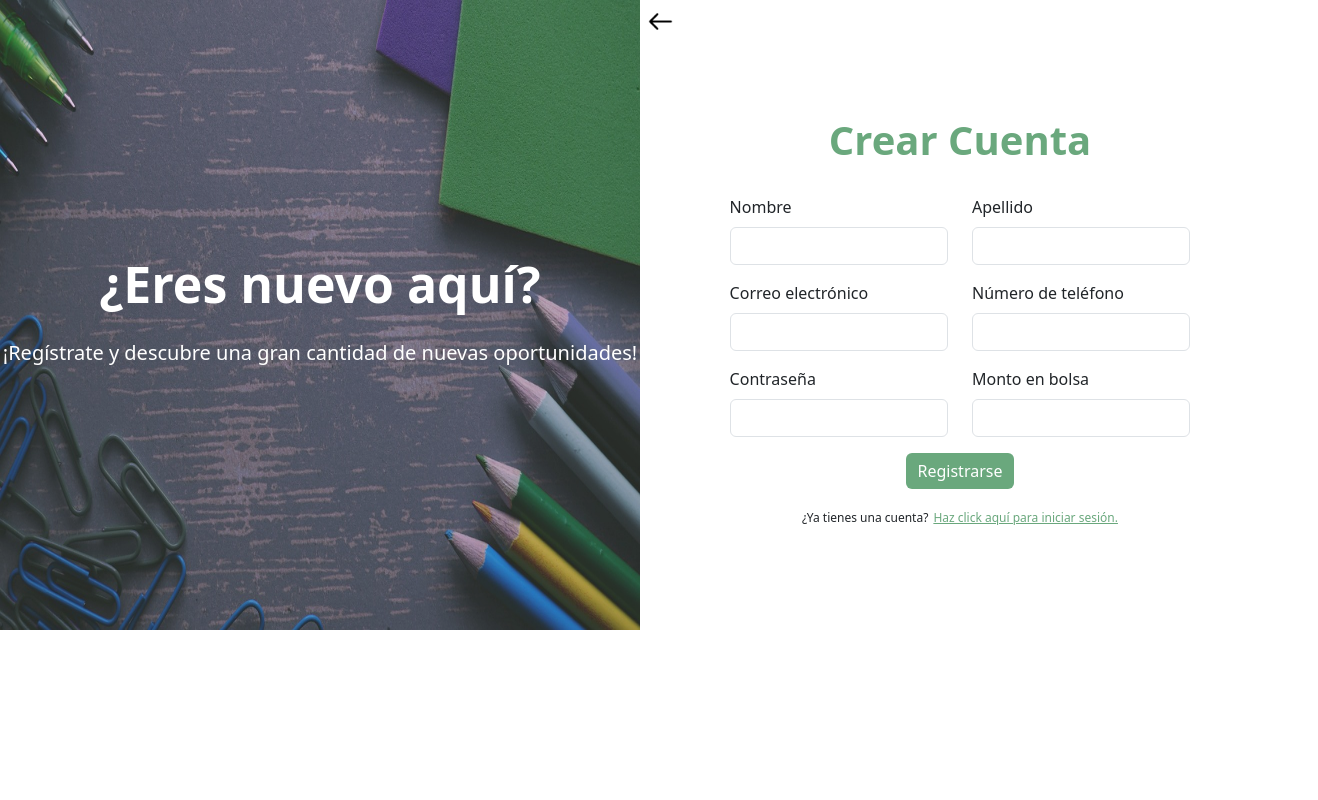
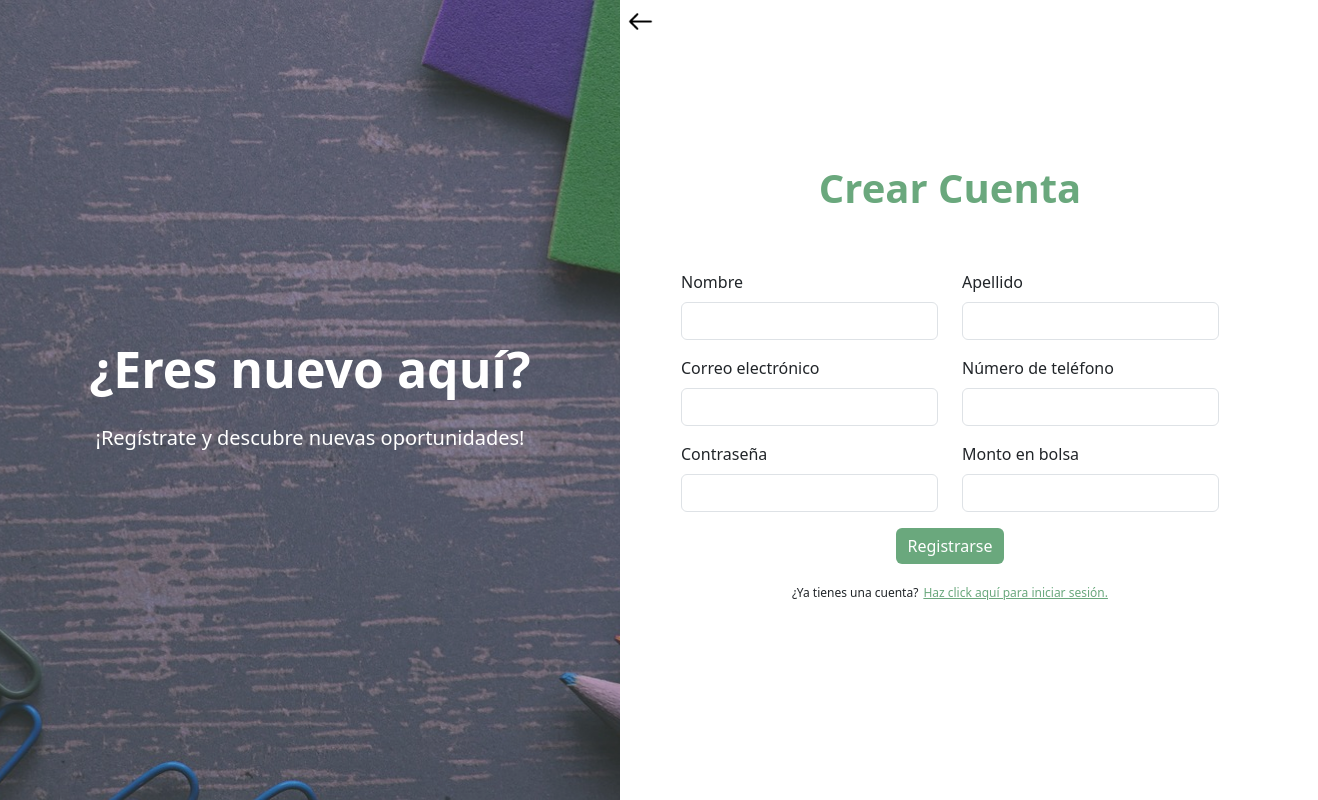
Before and after one commit to andreaortez/LearnConnectPrototipo, a Next.js app: page /Registro in a window 1280 px wide. Shown: the whole page, 1318 px wide, since content can reach past the window. Built offline with nearby package versions, Linux system fonts and the light colour scheme.

Commit message:
ui arrengements + connection

```diff
--- a/src/pages/Registro.tsx
+++ b/src/pages/Registro.tsx
@@ -32,19 +32,21 @@ export default function SignUp() {
     };
     return (
         <>
+            <div className="container-grid">
                 {/* Imagen */}
-            <div className="image position-absolute top-0 start-0">
+                <div className="image">
                     <div className="overlay ovl2">
                         <p className="title">¿Eres nuevo aquí?</p>
-                    <p className="text">¡Regístrate y descubre una gran cantidad de nuevas oportunidades!</p>
+                        <p className="text">¡Regístrate y descubre nuevas oportunidades!</p>
                     </div>
-                <img src="images/Fondo5.jpg" className="image" alt="Crear Cuenta" width="100%" height="630px" />
+                    <img src="images/Fondo5.jpg" alt="Crear Cuenta" />
                 </div>
 
                 {/* Form */}
-            <div className="LG_SU-background float-end" style={{ paddingTop: '50px' }}>
+                <div className="form-section">
+                    <div className=" float-end">
                         {/* Flecha */}
-                <div className="back position-absolute top-0 start-50 p-2">
+                        <div className="back position-absolute top-0 p-2">
                             <Link href="/">
                                 <img src="images/atras.png" alt="Regresar" width="25" height="25" />
                             </Link>
@@ -56,7 +58,7 @@ export default function SignUp() {
                 </div>*/}
 
                         <p className="LG_SUtitle text-center">Crear Cuenta</p>
-                <form onSubmit={handleSubmit} className="center">
+                        <form onSubmit={handleSubmit} className="center p-4">
                             <div className="row">
                                 <div className="col-6 mb-3">
                                     <label htmlFor="Nombre" className="form-label">Nombre</label>
@@ -111,6 +113,8 @@ export default function SignUp() {
                             </div>
                         </form >
                     </div >
+                </div>
+            </div>
         </>
     );
 };
--- a/src/styles/styles.css
+++ b/src/styles/styles.css
@@ -1,4 +1,5 @@
 @import url('https://fonts.googleapis.com/css2?family=IBM+Plex+Sans:ital,wght@0,100..700;1,100..700&family=PT+Sans:ital,wght@0,400;0,700;1,400;1,700&display=swap');
+
 .background-image {
     position: relative;
     background-image: url('/images/Fondo1.jpg');
@@ -31,26 +32,64 @@
     color: white !important;
 }
 
-.LG_SU-background {
-    background-color: white;
-    width: 50vw;
-    padding: 7%;
-    padding-bottom: 0;
-    justify-content: center;
-    align-items: center;
-    height: 100vh;
-}
-
 .LG_SUtitle {
     color: #6AA87D;
     font-size: 40px;
     font-weight: bold;
     padding-bottom: 2%;
-    padding-top: 13%;
 }
 
 .image {
-    width: 50vw;
+    flex: 1;
+    position: relative;
+}
+
+.image img {
+    width: 100%;
+    height: 100%;
+    object-fit: cover;
+}
+
+.container-grid {
+    display: flex;
+    height: 100vh;
+    justify-content: center;
+    align-items: center;
+}
+
+.form-section,
+.image {
+    flex: 1;
+    height: 100%;
+}
+
+.form-section {
+    flex: 1;
+    display: flex;
+    flex-direction: column;
+    justify-content: center;
+    align-items: center;
+    background: white;
+    padding: 20px;
+    position: relative;
+}
+
+.back {
+    position: absolute;
+    top: 15px;
+    left: 0;
+    z-index: 10;
+}
+
+/* Responsive */
+@media screen and (max-width: 768px) {
+    .image {
+        display: none;
+    }
+
+    .form-section {
+        flex: 1;
+    }
 }
 
 .btn-outline2 {
@@ -129,13 +168,7 @@
     font-weight: 800;
 }
 
-.back {
-    padding-top: 1%;
-    padding-right: 1%;
-    align-items: center;
-    display: flex;
-    width: 53%;
-}
+
 
 .overlay2 {
     position: relative;
@@ -376,12 +409,14 @@
     max-width: 360px;
     position: fixed;
 }
+
 #sidebarMenu button {
     padding: 20px;
     align-self: flex-end;
 
-  } #main{
 }
+
+#main {}
 
 #landing {
     padding: 5%;
@@ -396,10 +431,11 @@
     font-size: 60px;
     margin: 0 auto;
 }
+
 #actividades {
     /* background-color:rgba(158,204,158,255); */
     /* background-color:#8bc99b ; */
-    background: linear-gradient(to bottom,#8bc99b,#47d2a6 );
+    background: linear-gradient(to bottom, #8bc99b, #47d2a6);
     height: 70vh;
     text-align: center;
     justify-items: center;
@@ -408,23 +444,25 @@
     font-size: large;
     color: white;
 }
-  #actividades p {
 
-  }
+#actividades p {}
 
 @keyframes fadeIn {
     from {
         opacity: 0;
         transform: translateY(20px);
     }
+
     to {
         opacity: 1;
         transform: translateY(0);
     }
 }
+
 .fade-in {
     animation: fadeIn 0.5s ease-in-out;
 }
+
 #btngroup {
     text-align: center;
     justify-items: center;
@@ -444,23 +482,26 @@
     background-color: #4a7557 !important;
     color: white !important;
 }
+
 .btn-tipo {
     height: 50px;
     width: 220px;
-    color: #4a7557 !important ;
+    color: #4a7557 !important;
     background-color: none !important;
-    color: #4a7567 ;
+    color: #4a7567;
     border: 2px solid rgb(255, 255, 255) !important;
-    border-style:groove ;
+    border-style: groove;
     /* background-color: #c46aa2 !important;
     color: #f6dbef !important; */
 }
+
 .btn-tipo.btn-selected {
     /* background-color: #9f4e78 !important;  */
     background-color: #e6ffeee0 !important;
     color: #4a7557;
     border: none !important;
 }
+
 .btn-tipo:hover {
     background-color: #e6ffeee0 !important;
     color: #47d2a6 !important;
```
Also changed, not shown: src/pages/HomePage.tsx (+4 -12 lines), src/pages/IniciarSesion.tsx (+14 -13 lines). Lines whose indentation alone changed are shown as unchanged.
